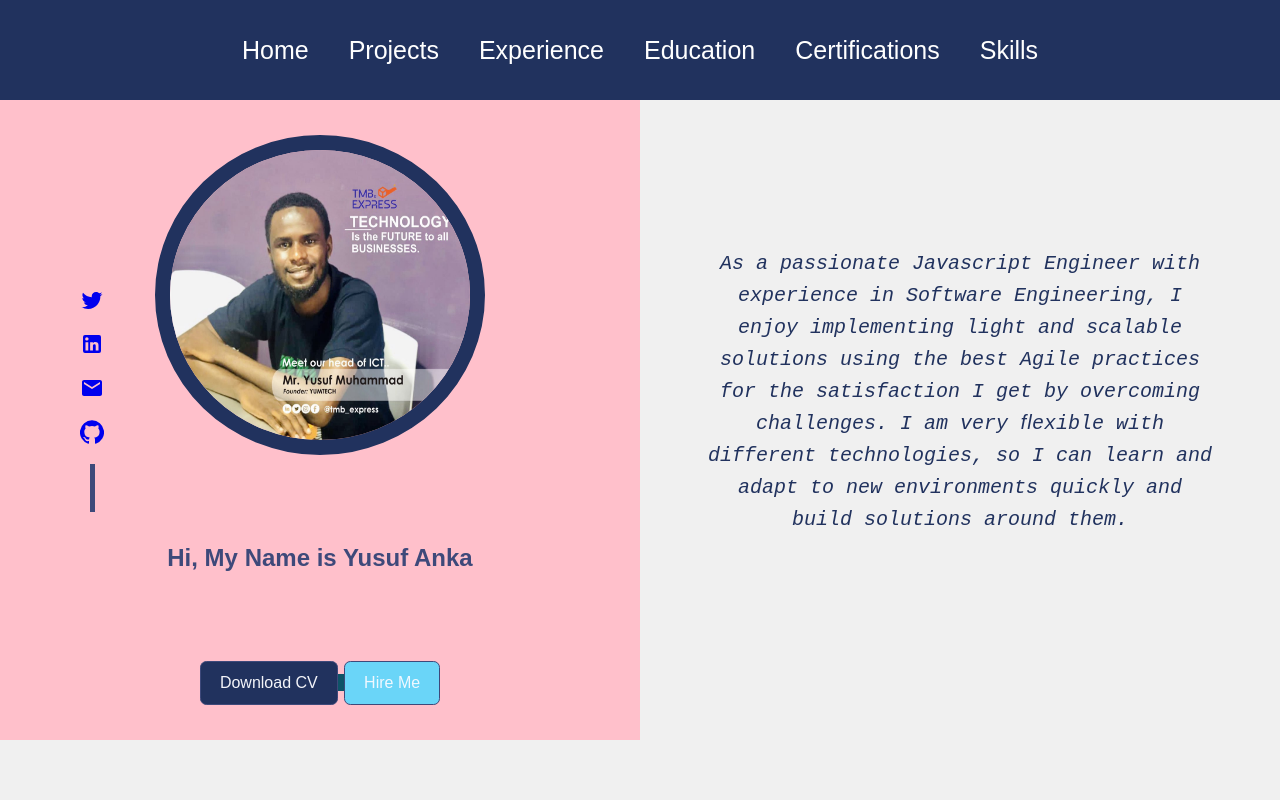
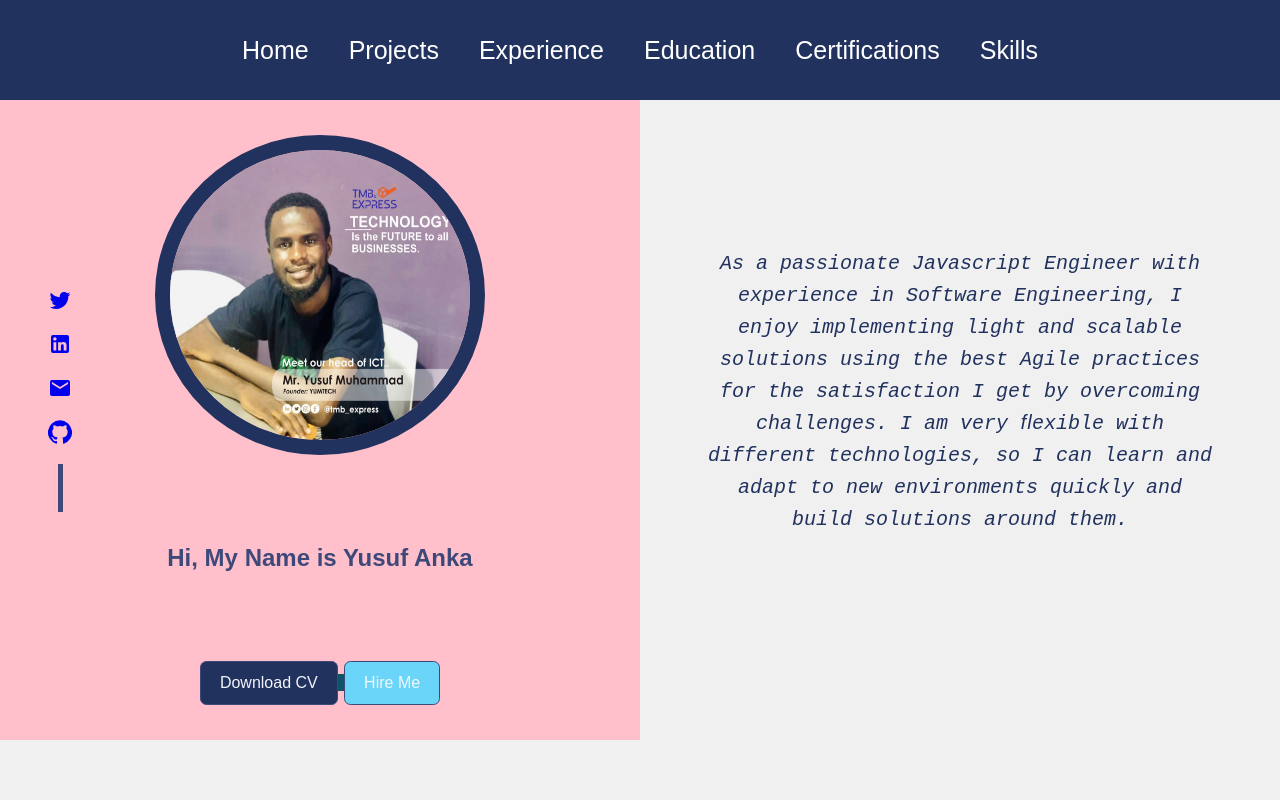
Before and after one commit to yusufAnka/Portfolio, a React (Create React App) app: page / in a window 1280 px wide. Shown: the top 800 px of the page. Built offline with nearby package versions, Linux system fonts and the light colour scheme.

Commit message:
Home page style

```diff
--- a/src/components/Home/Home.css
+++ b/src/components/Home/Home.css
@@ -63,7 +63,7 @@
   align-items: center;
   gap: 1rem;
   position: absolute;
-  left: 5rem;
+  left: 3rem;
   top: 18rem;
 }
 .media::after{
--- a/src/components/Home/Home.js
+++ b/src/components/Home/Home.js
@@ -13,7 +13,7 @@ function Home() {
       <div className= "content">
         <div className="profile">
           <img className="img" src={img} alt="profile"/>
-          <h2 className=""> Hi, My Name is Yusuf Anka</h2>
+          <h2 className="H1"> Hi, My Name is Yusuf Anka</h2>
           <Cv />
 
         </div>
```
